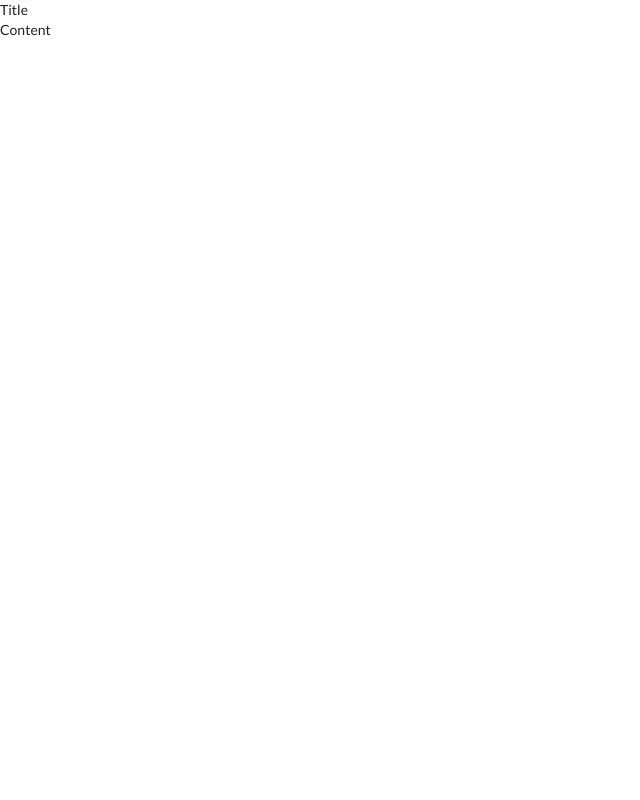
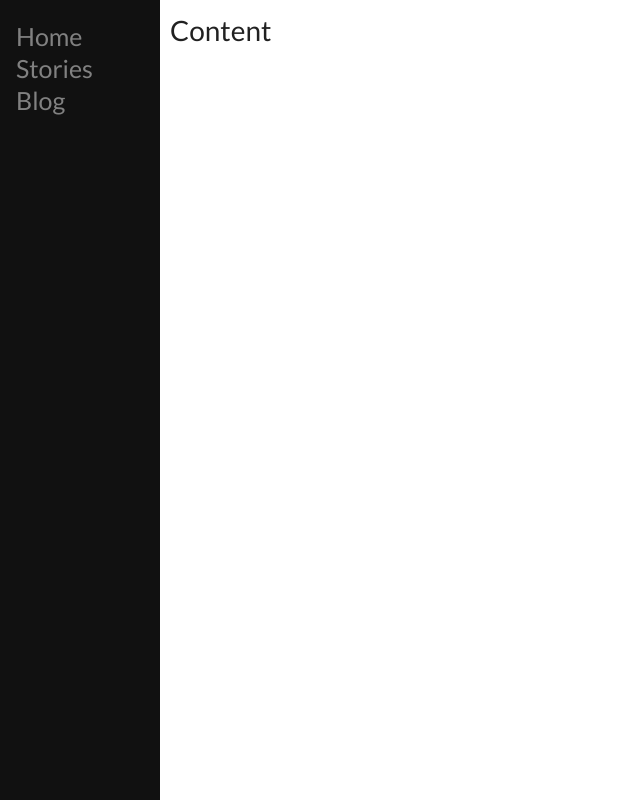
Before and after one commit to erndval/improved-guacamole, a React (Create React App) app in the folder front-end/: page /content in a window 1280 px wide. Shown: the whole page, without its empty margins (0-640 px from the left). Built offline with nearby package versions, Linux system fonts and the light colour scheme.

Commit message:
Working Nav bar.

```diff
--- a/front-end/src/App.css
+++ b/front-end/src/App.css
@@ -1,26 +1,36 @@
-.App {
-  text-align: center;
+.sidenav {
+  height: 100%;
+  width: 160px;
+  position: fixed;
+  z-index: 1;
+  top: 0;
+  left: 0;
+  background-color: #111;
+  overflow-x: hidden;
+  padding-top: 20px;
 }
 
-.App-logo {
-  animation: App-logo-spin infinite 20s linear;
-  height: 40vmin;
-  pointer-events: none;
+.sidenav a {
+  padding: 6px 8px 6px 16px;
+  text-decoration: none;
+  font-size: 25px;
+  color: #818181;
+  display: block;
 }
 
-.App-header {
-  background-color: #282c34;
-  min-height: 100vh;
-  display: flex;
-  flex-direction: column;
-  align-items: center;
-  justify-content: center;
-  font-size: calc(10px + 2vmin);
-  color: white;
+.sidenav a:hover {
+  color: #f1f1f1;
 }
 
-.App-link {
-  color: #61dafb;
+.main {
+  margin-left: 160px; /* Same as the width of the sidenav */
+  font-size: 28px; /* Increased text to enable scrolling */
+  padding: 0px 10px;
+}
+
+@media screen and (max-height: 450px) {
+  .sidenav {padding-top: 15px;}
+  .sidenav a {font-size: 18px;}
 }
 
 
--- a/front-end/src/Blog.js
+++ b/front-end/src/Blog.js
@@ -2,7 +2,7 @@
 
 function Blog(props){
   return(
-    <div>Blog</div>
+    <div class="main">Blog</div>
   )
 }
 
--- a/front-end/src/Content.js
+++ b/front-end/src/Content.js
@@ -2,7 +2,7 @@
 
 function Content(props){
   return(
-    <div>Content</div>
+    <div class="main">Content</div>
   )
 }
 
--- a/front-end/src/Navigation.js
+++ b/front-end/src/Navigation.js
@@ -3,12 +3,11 @@
 
 function Navigation(props){
   return(
-    <div class="ui sidebar inverted vertical menu">
-      <a class="item">Home</a>
-      <a class="item">Stories</a>
+    <div class="sidenav">
+      <Link to="/" class="item">Home</Link>
+      <Link to="/content" class="item">Stories</Link>
       <Link to="/blog" class="item">Blog</Link>
     </div>
-
   )
 }
 
--- a/front-end/src/index.js
+++ b/front-end/src/index.js
@@ -1,6 +1,6 @@
 import React from 'react';
 import ReactDOM from 'react-dom';
-import './index.css';
+import './App.css';
 import App from './App';
 import * as serviceWorker from './serviceWorker';
 import {BrowserRouter as Router} from 'react-router-dom'
```
